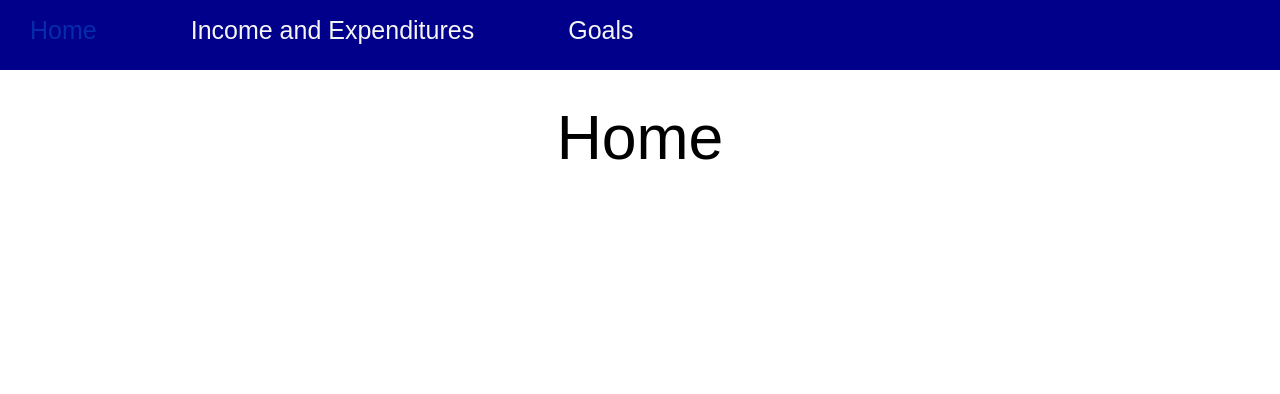
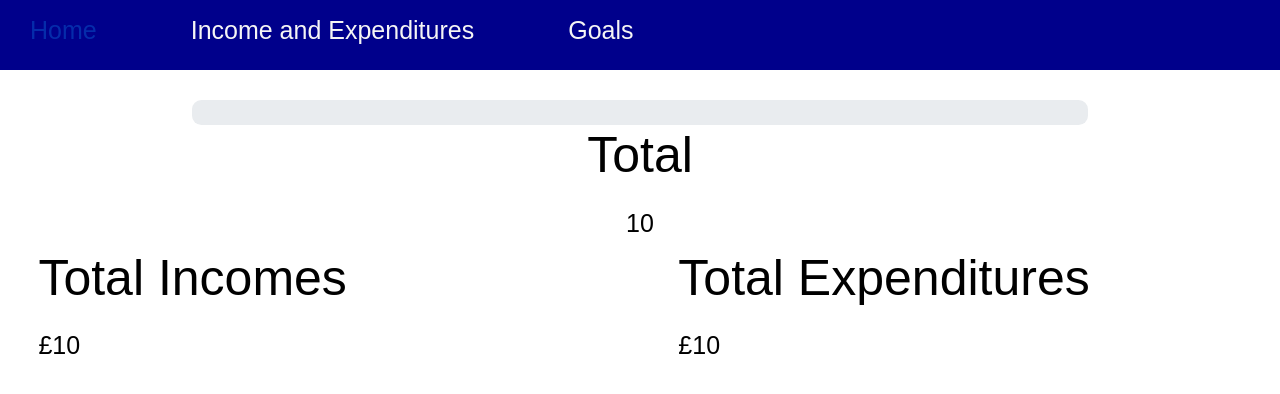
Before and after one commit to tylerbeckb/Budget_tracker, a Python web app: template app/templates/index.html in a window 1280 px wide. Shown: the top 394 px of the page. Run offline with Jinja, Linux system fonts and the light colour scheme; the template is opened without the code that fills it: most values are stand-ins (such as "Sample title", 1, 10 or a date in 2020); some libraries are stand-ins or nearby versions.

Commit message:
feat: displays total income and expenditures

```diff
--- a/app/templates/index.html
+++ b/app/templates/index.html
@@ -1,5 +1,35 @@
 {% extends "base.html" %}
 {% block content %}
 <br><br>
-  <h1>Home</h1>
+
+<!--Progress bar-->
+  <section class="singleCol">
+    <div class="progress">
+      <div class="progress-bar progress-bar-striped progress-bar-animated"></div>
+    </div>
+    <h2>Total</h2>
+    {{ total }}
+  </section>
+
+  <!--Total incomes-->
+  <section class="halfCol centre">
+    <h2>Total Incomes</h2>
+    <!--Checks if an extra zero on the end if needed-->
+    {% if needZero %}
+      <p>£{{ inTotal }}0</p>
+    {% else %}
+      <p>£{{ inTotal }}</p>
+    {% endif %}
+  </section>
+
+  <!--Total expenditures-->
+  <section class="halfCol centre">
+    <h2>Total Expenditures</h2>
+    <!--Checks if an extra zero on the end if needed-->
+    {% if needZeroEx %}
+      <p>£{{ exTotal }}0</p>
+    {% else %}
+      <p>£{{ exTotal }}</p>
+    {% endif %}
+  </section>
 {% endblock %}
```
Also changed, not shown: app/views.py (+39 -3 lines).
